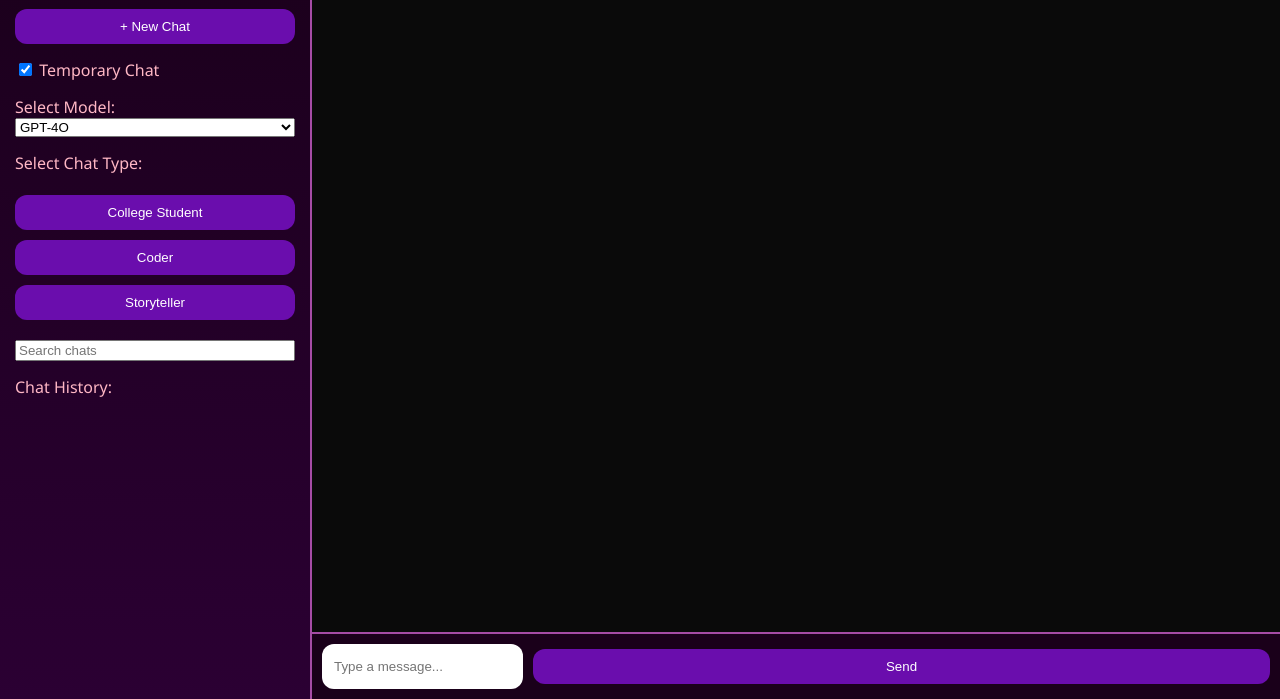
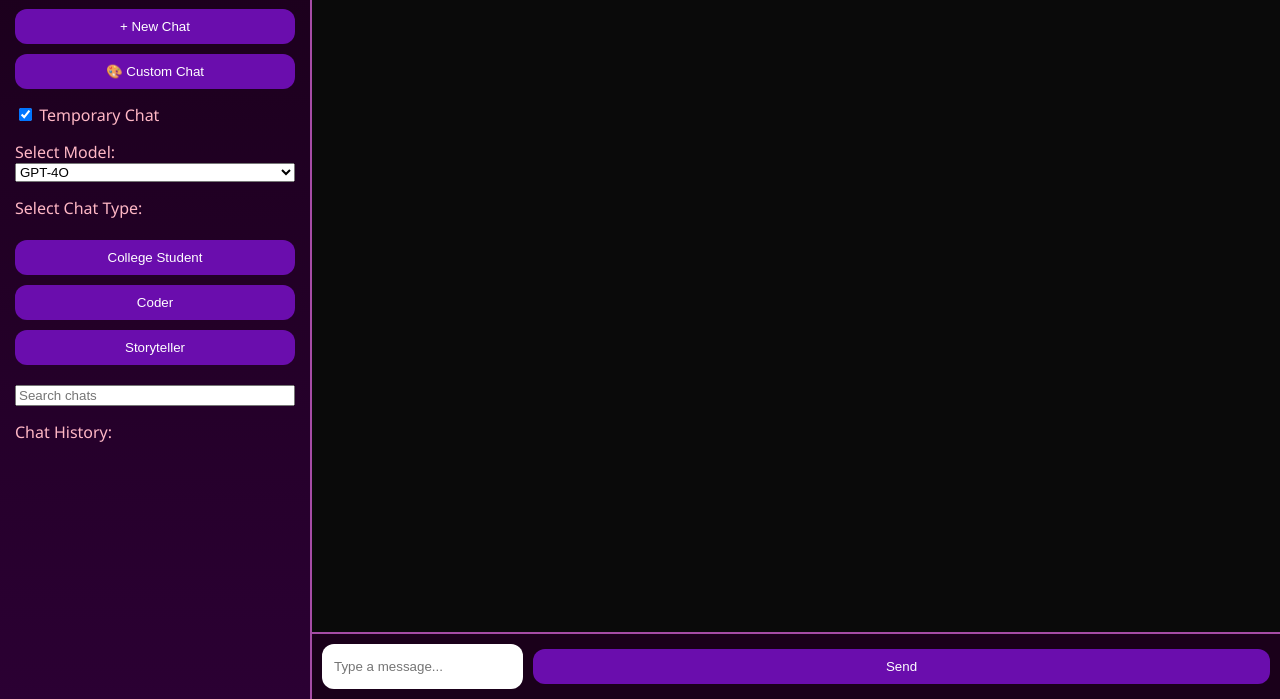
Before and after one commit to HitBoyXx23-dev/natural-intelligence, a plain HTML site: page index.html in a window 1280 px wide. Shown: the part 101-800 px from the top of the page. Drawn offline with Linux system fonts and the light colour scheme.

Commit message:
Update index.html

```diff
--- a/index.html
+++ b/index.html
@@ -14,6 +14,7 @@
     <!-- New Chat & Temporary Toggle -->
     <div style="margin-bottom: 15px;">
       <button onclick="newChat()">+ New Chat</button>
+      <button onclick="customChat()">🎨 Custom Chat</button>
       <label style="color:#ffb7c5; display:block; margin-top:10px;">
         <input type="checkbox" id="tempToggle" checked>
         Temporary Chat
```
